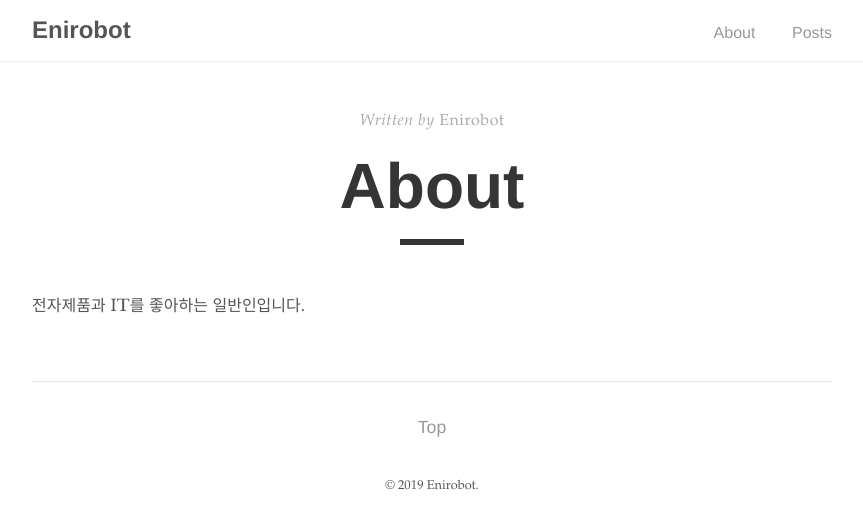
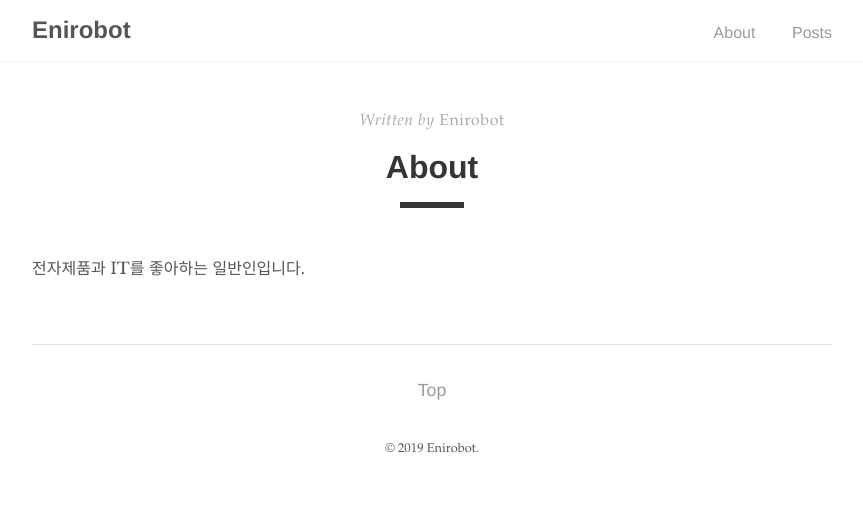
Before and after one commit to enirobot/enirobot.github.io, a Jekyll site: the page built from _pages/about.md, in a window 1280 px wide. Shown: the top 529 px of the page, without its empty margins (208-1071 px from the left). Built offline with Jekyll 4.4.1, drawn with Linux system fonts in a browser that asks for light colours.

Commit message:
no message

```diff
--- a/_sass/tale/_catalogue.scss
+++ b/_sass/tale/_catalogue.scss
@@ -34,6 +34,6 @@
     @include transition(all .3s ease-out);
     border-top: .2rem solid $default-shade;
     display: block;
-    width: 1rem;
+    width: 2rem;
   }
 }
--- a/_sass/tale/_post.scss
+++ b/_sass/tale/_post.scss
@@ -15,7 +15,7 @@
   &-title {
     color: $default-shade;
     font-family: $sans-serif;
-    font-size: 4rem;
+    font-size: 2rem;
     margin: 1rem 0;
     text-align: center;
   }
```
